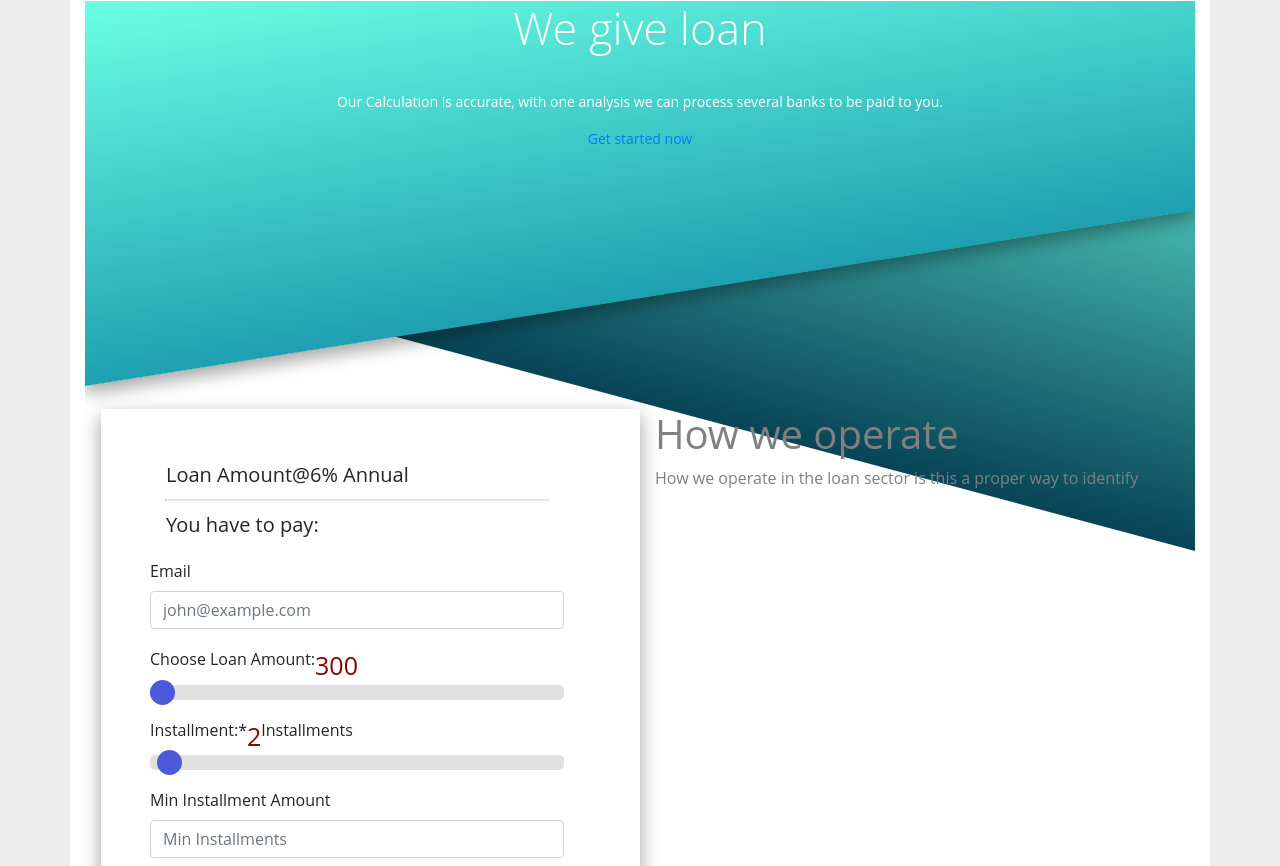
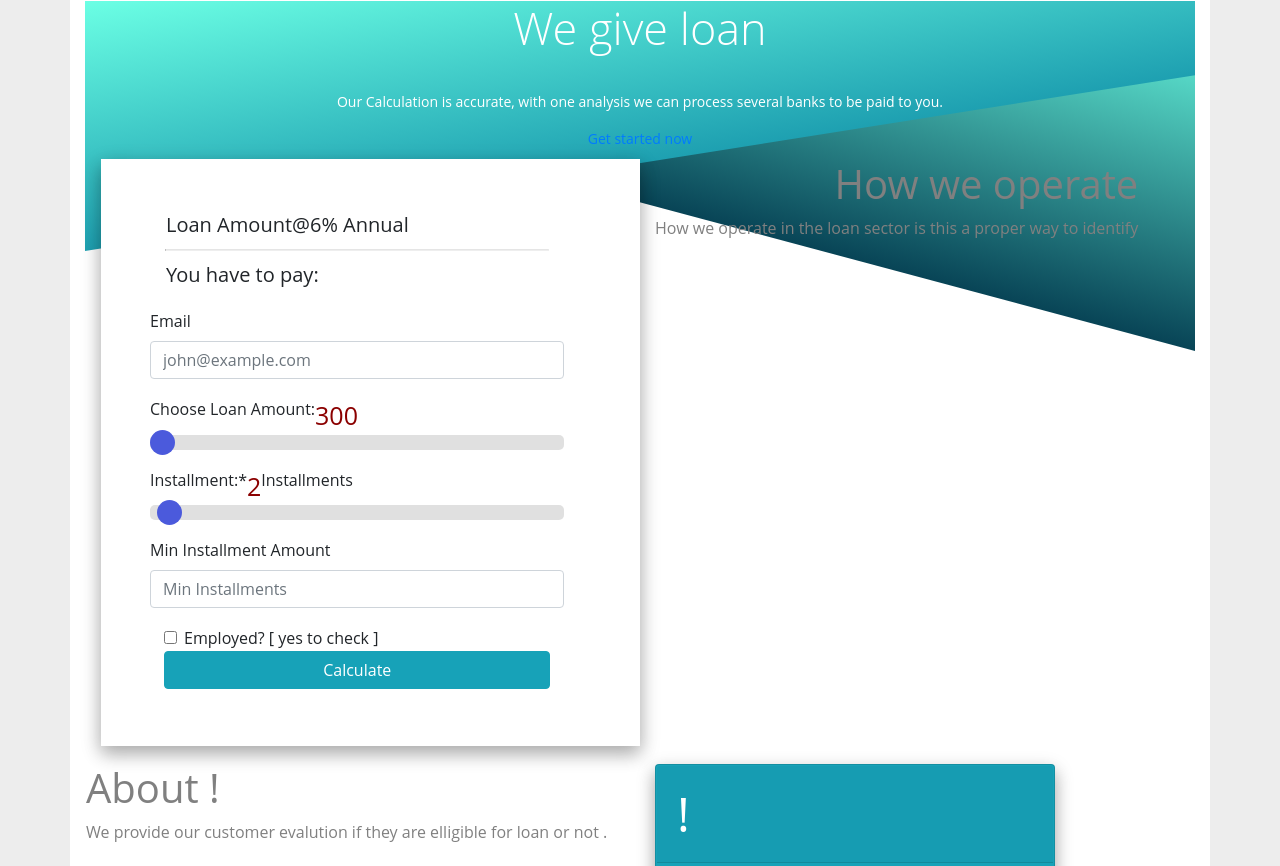
Before and after one commit to zachowdhury/loan-project, a plain HTML site: page index.html in a window 1280 px wide. Shown: the top 866 px of the page. Drawn offline with nearby package versions, Linux system fonts and the light colour scheme.

Commit message:
banner color change

```diff
--- a/css/calculator.css
+++ b/css/calculator.css
@@ -19,7 +19,7 @@ div{
 }
 header {
   position: relative;
-  height: 550px;
+  height: 500px;
   /* width: 100%; */
   overflow: hidden;
   /*background-image: linear-gradient( #6bffe4,#084456);*/
@@ -51,7 +51,7 @@ aside {
   right: 0;
   left: 0;
   width: 100%;
-  height: 100%;
+  height: 70%;
   background-image: -ms-linear-gradient( #6bffe4,#084456);
   background-image: -webkit-linear-gradient( #6bffe4,#084456);
   background-image: -moz-linear-gradient( #6bffe4,#084456);
@@ -67,7 +67,7 @@ aside {
   right: 10;
   left:20;
   width: 100%;
-  height: 70%;
+  height: 50%;
   background-image: -ms-linear-gradient( #6bffe4,#1ea0b1);
   background-image: -webkit-linear-gradient( #6bffe4,#1ea0b1);
   background-image: -moz-linear-gradient( #6bffe4,#1ea0b1);
@@ -91,7 +91,8 @@ hr {
 }
 
 /* end banner body */
-.card-holder{
+.card-shadow{
+background-color: white;
   box-shadow: 0 8px 16px 0 rgba(0, 0, 0, 0.2), 0 6px 20px 0 rgba(0, 0, 0, 0.19);
 
 }
--- a/index.html
+++ b/index.html
@@ -14,9 +14,9 @@
 
 <body>
     <div class="container fluid">
-        <header style="margin-bottom:-200px;">
+        <header style="margin-bottom:-400px;">
             <div class="header_bg"></div>
-            <div class="header_bg1 card-holder"></div>
+            <div class="header_bg1"></div>
             <h1>We give loan</h1>
 
             <div>
@@ -44,7 +44,7 @@
         </div>
         <section id="loan-space"></section>
         <div class="row" style="margin:15px;">
-            <div class="col col-6 d-flex card-holder">
+            <div class="col col-6 d-flex card-shadow">
                 <form id="loan-form" class="p-5">
                     <div class="form-group">
                         <div style="font-size:20px;">Loan Amount@6% Annual</div>
@@ -84,7 +84,7 @@
                 </form>
             </div>
             <div class="col col-6 d-flex ">
-                <section id="About-us">
+                <section id="About-us" style="text-align:end;">
                     <aside>
                         <h1>How we operate</h1>
                         <p>
@@ -104,7 +104,7 @@
                 </aside>
             </div>
             <div class="col col-4">
-                <div class="card text-white bg-info card-holder" style="width: 25em;">
+                <div class="card text-white bg-info card-shadow" style="width: 25em;">
                     <div class="card-header"><span style="font-size:3em;">!</span></div>
                     <div class="card-body ">
                         <h5 class="card-title">What Is an Amortized Loan?</h5>
```
